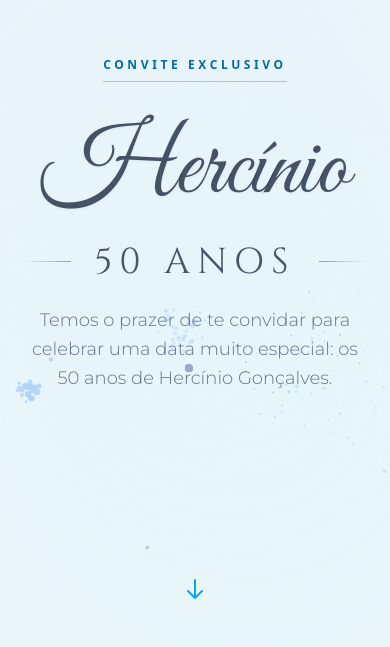
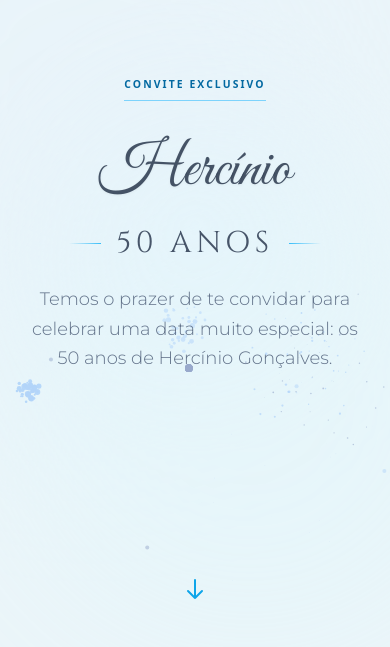
Before and after one commit to bernardluz/hercinio50anos, a Nuxt app: page / in a window 390 px wide. Shown: the part 197-844 px from the top of the page. Built offline with nearby package versions, Linux system fonts and the light colour scheme.

Commit message:
adaptação em telas de 300pixels

```diff
--- a/components/TheAbout.vue
+++ b/components/TheAbout.vue
@@ -6,10 +6,10 @@
                 <p class="text-slate-600 leading-relaxed font-light text-lg">
                     Como sabe, o aniversário do Hercínio está a aproximar-se e achamos que seria um gesto bonito oferecermos uma prenda em conjunto, para realizar algo que ele deseja há muito tempo.
                 </p>
-                <div class="bg-sky-50 p-6 rounded-xl border border-sky-100">
+                <div class="bg-sky-50 p-4 md:p-6 rounded-xl border border-sky-100">
                     <p class="text-sky-800 font-medium mb-2">Contribuição Opcional</p>
                     <p class="text-slate-600 text-sm mb-4">Em alternativa à oferta tradicional, abrimos uma conta para facilitar:</p>
-                    <p class="font-mono text-lg text-sky-700 font-bold selectable">NIB: PT50 0018 0003 1629 4642 0257 0</p>
+                    <p class="font-mono text-sm sm:text-lg text-sky-700 font-bold selectable break-words">NIB: PT50 0018 0003 1629 4642 0257 0</p>
                 </div>
                 <p class="text-slate-500 text-sm italic">
                     A participação é totalmente opcional, e independentemente do valor, será recebido com muito carinho. No dia da festa, entregar-lhe-emos um cartão com o valor reunido, sendo então revelada a surpresa.
@@ -18,8 +18,8 @@
                     ⚠️ Informamos gentilmente que esta celebração será exclusivamente para adultos.
                 </p>
             </div>
-            <div class="order-1 md:order-2 flex justify-center">
-                <div class="w-80 h-96 bg-sky-50 rounded-[3rem] rotate-3 border-4 border-white shadow-xl overflow-hidden relative group">
+            <div class="order-1 md:order-2 flex justify-center w-full">
+                <div class="w-full max-w-[18rem] sm:max-w-xs h-96 bg-sky-50 rounded-[3rem] rotate-3 border-4 border-white shadow-xl overflow-hidden relative group">
                      <img
                         src="/images/foto_hercinio.jpeg"
                         alt="Hercínio Gonçalves"
--- a/components/TheHero.vue
+++ b/components/TheHero.vue
@@ -9,19 +9,19 @@
 
         <div class="relative z-10 space-y-6 max-w-4xl mx-auto flex flex-col items-center">
             <div class="inline-block border-b border-sky-300 pb-2 mb-4 animate-fade-in-up">
-                <p class="text-sky-700 tracking-[0.3em] uppercase text-xs md:text-sm font-semibold">Convite Exclusivo</p>
+                <p class="text-sky-700 tracking-[0.2em] md:tracking-[0.3em] uppercase text-[0.65rem] md:text-sm font-semibold">Convite Exclusivo</p>
             </div>
 
-            <h1 class="font-display text-8xl md:text-[10rem] text-slate-700/90 drop-shadow-sm leading-none px-4" style="font-family: 'Great Vibes', cursive;">
+            <h1 class="font-display text-6xl sm:text-8xl md:text-[10rem] text-slate-700/90 drop-shadow-sm leading-none px-2" style="font-family: 'Great Vibes', cursive;">
                 Hercínio
             </h1>
 
-            <div class="flex items-center gap-6 w-full justify-center">
-                <div class="h-px w-12 md:w-24 bg-gradient-to-r from-transparent to-sky-400"></div>
-                <h2 class="text-4xl md:text-5xl font-serif text-slate-600 tracking-[0.2em]" style="font-family: 'Cinzel', serif;">
+            <div class="flex items-center gap-4 md:gap-6 w-full justify-center">
+                <div class="h-px w-8 md:w-24 bg-gradient-to-r from-transparent to-sky-400"></div>
+                <h2 class="text-3xl sm:text-4xl md:text-5xl font-serif text-slate-600 tracking-[0.15em] md:tracking-[0.2em]" style="font-family: 'Cinzel', serif;">
                     50 ANOS
                 </h2>
-                <div class="h-px w-12 md:w-24 bg-gradient-to-l from-transparent to-sky-400"></div>
+                <div class="h-px w-8 md:w-24 bg-gradient-to-l from-transparent to-sky-400"></div>
             </div>
 
             <p class="text-lg md:text-2xl text-slate-500 max-w-2xl mx-auto leading-relaxed font-light mt-8 px-4" style="font-family: 'Montserrat', sans-serif;">
```
